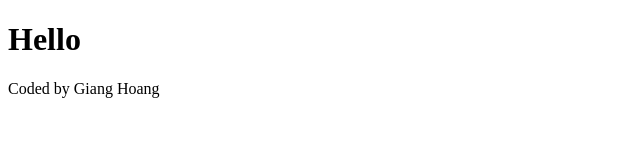
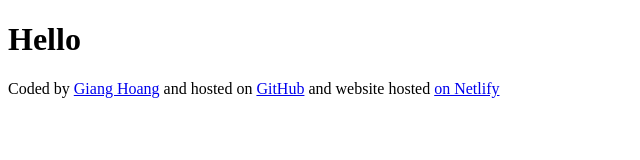
Before and after one commit to hhgberry14/weather-app-ver1, a plain HTML site: page index.html in a window 1280 px wide. Shown: the whole page, without its empty margins (0-640 px from the left). Drawn offline with Linux system fonts and the light colour scheme.

Commit message:
Add links to the footer

```diff
--- a/index.html
+++ b/index.html
@@ -7,6 +7,12 @@
   </head>
   <body>
     <h1>Hello</h1>
-    <footer>Coded by Giang Hoang</footer>
+    <footer>
+      Coded by <a href="https://github.com/hhgberry14"> Giang Hoang</a> and
+      hosted on
+      <a href="https://github.com/hhgberry14/weather-app-ver1"> GitHub</a> and
+      website hosted
+      <a href="https://weather-app-ver1.netlify.app/">on Netlify</a>
+    </footer>
   </body>
 </html>
```
